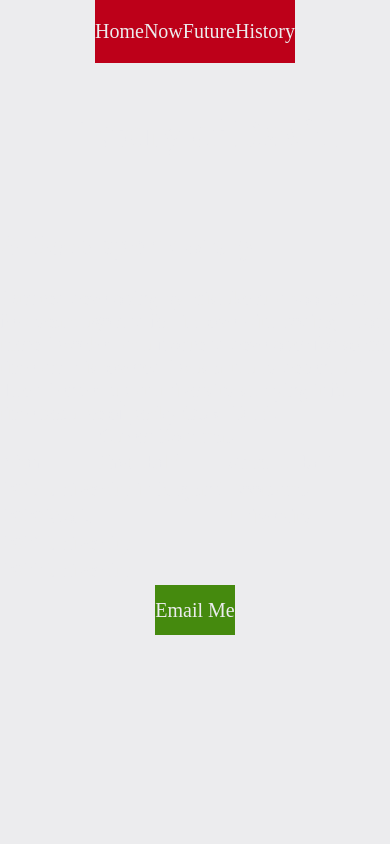
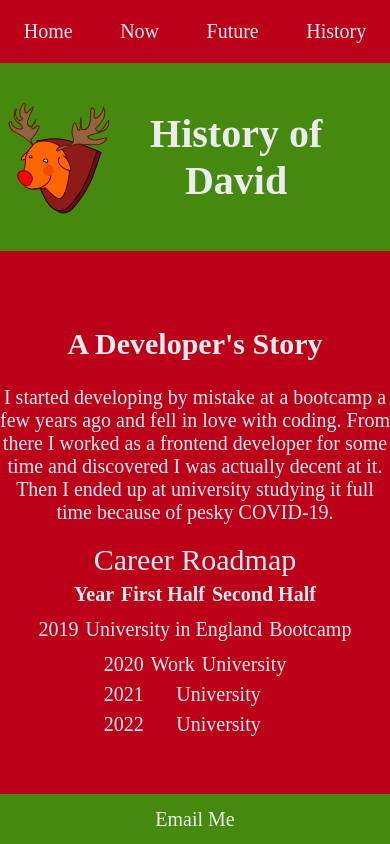
Before and after one commit to DIzosimov/wprog1, a website: page 2.1/history.html in a window 390 px wide. Drawn offline with Linux system fonts and the light colour scheme.

Commit message:
Adds responsiveness and some styling to History page.

```diff
--- /dev/null
+++ b/2.1/history.css
@@ -0,0 +1,39 @@
+#title {
+    right: 7%;
+}
+
+#contentContainer {
+    background: #BD0019;
+    height: 100%;
+    display: flex;
+    flex-direction: column;
+    align-items: center;
+    justify-content: center;
+    text-align: center;
+}
+
+body {
+    height: 100vh;
+}
+
+#bodyContainer {
+    height: 100%;
+}
+
+table {
+    display: flex;
+    flex-direction: column;
+    align-items: center;
+    justify-content: center;
+    border-spacing: 5px;
+
+}
+
+#tableCaption {
+    font-size: 30px;
+    margin-top: 5%
+}
+
+th {
+    margin-left: 5%
+}
--- a/2.1/history.html
+++ b/2.1/history.html
@@ -9,10 +9,12 @@
   <meta name="generator">
   <meta name="keywords" content="HTML">
   <link rel="stylesheet" href="general.css">
+  <link rel="stylesheet" href="history.css">
   <title></title>
 </head>
 
 <body>
+  <div id="bodyContainer">
     <header>
       <nav>
         <ul>
@@ -24,10 +26,13 @@
       </nav>
     </header>
 
-  <h1>
+    <div id="h1Container">
+      <object data="rudolph.svg" id="rudolphSVG"></object>
+      <h1 id="title">
         History of David
       </h1>
-  <main>
+    </div>
+    <main id="contentContainer">
       <article>
         <h2>
           A Developer's Story
@@ -37,7 +42,7 @@
         and discovered I was actually decent at it. Then I ended up at university
         studying it full time because of pesky COVID-19.
         <table>
-        <caption>Career Roadmap</caption>
+          <caption id="tableCaption">Career Roadmap</caption>
           <thead>
             <tr>
               <th>Year</th>
@@ -73,6 +78,7 @@
     <footer>
       <a href="mailto:david.izosimov@gmail.com">Email Me</a>
     </footer>
+  </div>
 </body>
 
 
```
Lines whose indentation alone changed are shown as unchanged.
